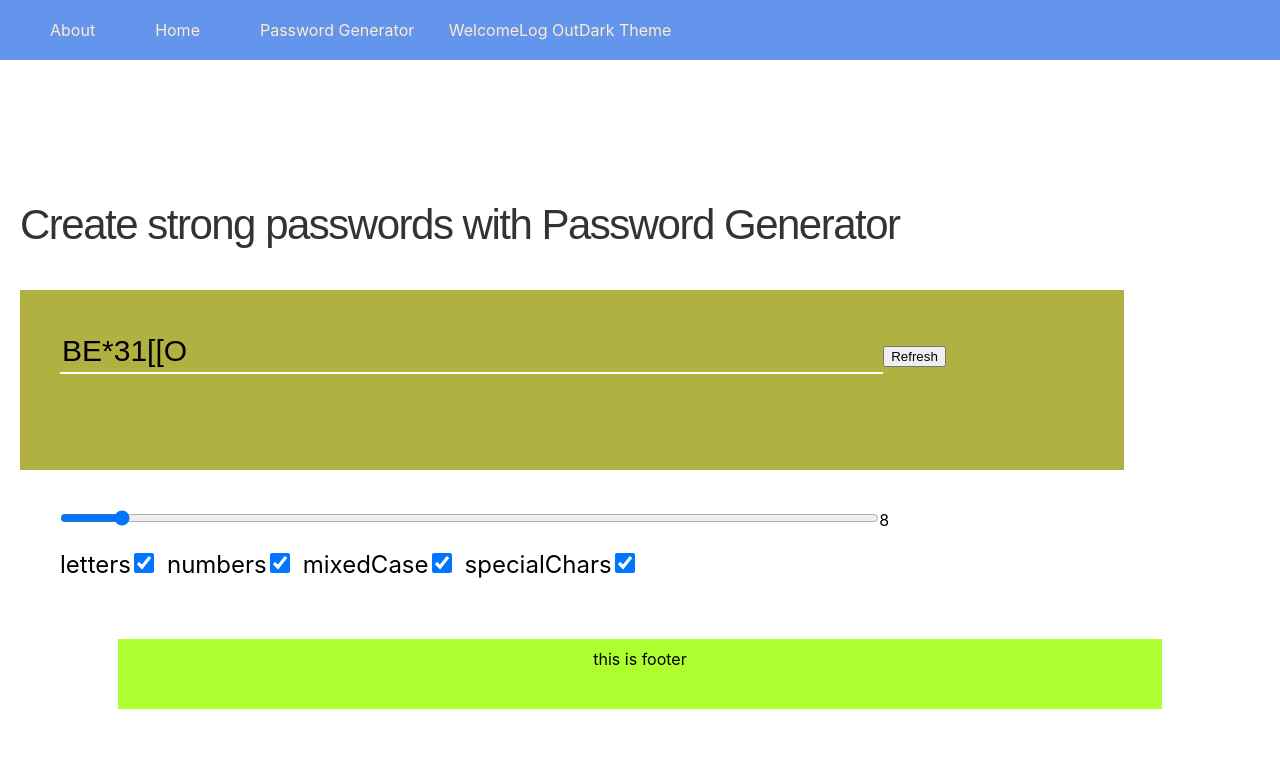
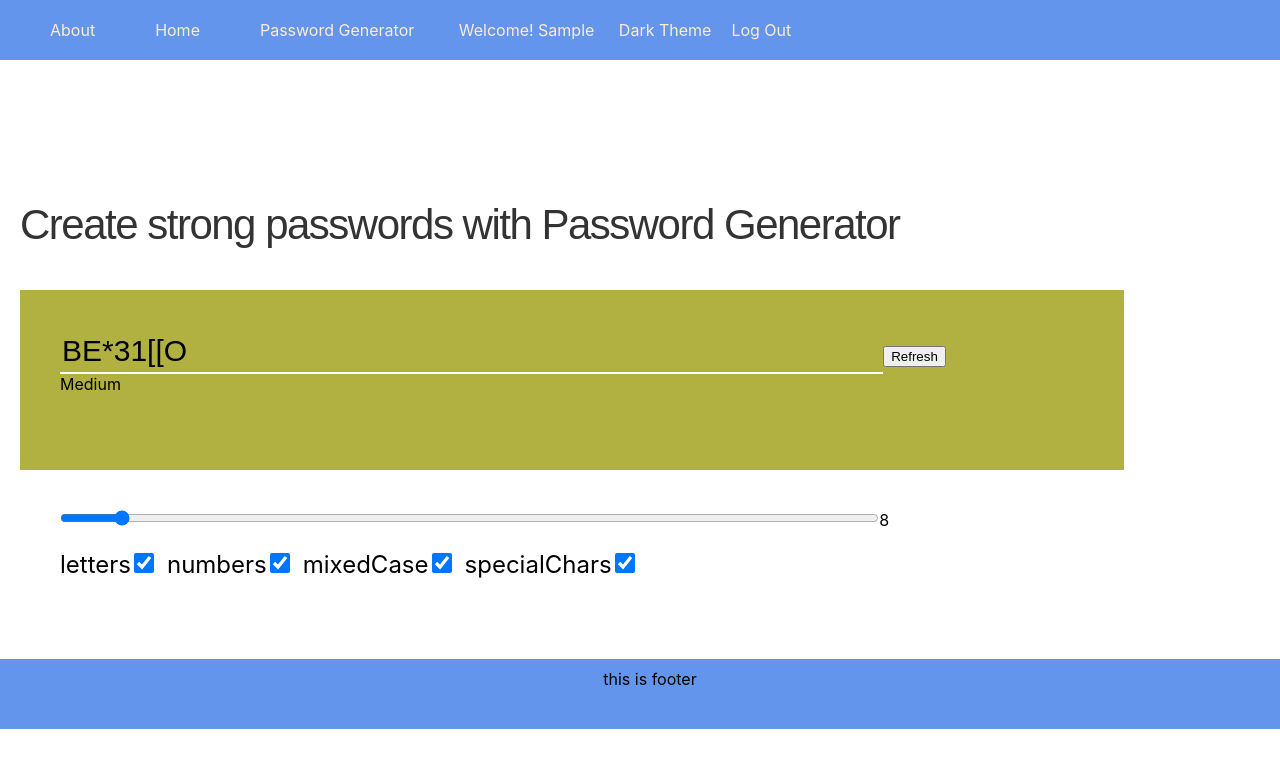
Before and after one commit to abhishekkmr031/my-portfolio, a React (Create React App) app in the folder uiportfolio/: page /pwd-gen in a window 1280 px wide. Both pictures are taken after typing "Sample", "Sample", "Sample" into the empty fields and a click on the input "Login". Shown: the top 768 px of the page. Built offline with nearby package versions, Linux system fonts and the light colour scheme.

Commit message:
password generator, video in README.md

```diff
--- a/uiportfolio/src/Footer/Footer.css
+++ b/uiportfolio/src/Footer/Footer.css
@@ -1,9 +1,9 @@
 .footer {
     position: relative;
-    background-color:greenyellow;
-    width: 80%;
+    background-color:cornflowerblue;;
+    width: 100%;
     height:50px;
     padding:10px;
-    margin: auto;
+    margin: 20px auto 0 auto;
     text-align: center;
 }
--- a/uiportfolio/src/Header/Header.js
+++ b/uiportfolio/src/Header/Header.js
@@ -7,25 +7,35 @@ function Header() {
     const {lightTheme, setLightTheme} = useTheme();
 
     function handleLogout(){
-        //console.log(userInfo);
         setLogin(!login);
     }
 
     function handleTheme(){
         setLightTheme(!lightTheme);
     }
+
+    const val = userInfo;
     return (
 
         <div className="header" >
             <Link to="/about">About</Link>
             <Link to="/home">Home</Link>
             <Link to="/pwd-gen">Password Generator </Link>
+            <span className="nav">
+                {login ? WelcomeMessage(userInfo)  : null}
 
-            { login ? <label>Welcome</label> : null}
-            <label onClick = {handleLogout}>Log Out</label>
-            <label onClick = {handleTheme}>{lightTheme ? "Dark Theme" : "Light Theme"}</label>
+                <label onClick={handleTheme}>{lightTheme ? "Dark Theme" : "Light Theme"}</label>
+                <label onClick={handleLogout}>Log Out</label>
+            </span>
         </div>
     )
 }
 
+function WelcomeMessage(userInfo){
+    console.log("from welcome message : " + userInfo);
+    return (
+        <label>Welcome! {userInfo} </label>
+    )
+}
+
 export default Header;
--- a/uiportfolio/src/Header/header.css
+++ b/uiportfolio/src/Header/header.css
@@ -14,3 +14,7 @@ a{
     text-decoration: none;
     color:blanchedalmond;
 }
+
+.nav label{
+    margin:0 10px;
+}
--- a/uiportfolio/src/PasswordGenerator/PasswordGenerator.js
+++ b/uiportfolio/src/PasswordGenerator/PasswordGenerator.js
@@ -48,6 +48,7 @@ function PasswordGenerator(){
     }
     function PwdOutput(){
         return (
+            <>
                 <div className={pwdLength.value >= 4 && pwdLength.value < 8 ? "pwd-box pwd-show-weak"
                     : pwdLength.value >= 8 && pwdLength.value <= 16 ? "pwd-box pwd-show-medium"
                         : "pwd-box pwd-show-strong"}>
@@ -57,11 +58,19 @@ function PasswordGenerator(){
                            type={"text"} value={password} readOnly={true}/>
 
                     <button onClick={handleGeneratePwd}>Refresh</button>
+                    <div>
+                        {pwdLength.value >= 4 && pwdLength.value < 8 ? "Weak"
+                            : pwdLength.value >= 8 && pwdLength.value <= 16 ? "Medium"
+                                : "Strong"}
                     </div>
+                </div>
+
+            </>
+
         )
     }
 
-    function PwdConfigSection(){
+    function PwdConfigSection() {
         return (
             <div className="pwdConfig">
                 <label>letters</label>
--- a/uiportfolio/src/PasswordGenerator/pwd.css
+++ b/uiportfolio/src/PasswordGenerator/pwd.css
@@ -5,6 +5,7 @@
     height:auto;
     margin:auto;
     padding:20px;
+    /*background-color: #675f5f;*/
 }
 
 .title{
--- a/uiportfolio/src/Utilities/Login.js
+++ b/uiportfolio/src/Utilities/Login.js
@@ -15,14 +15,19 @@ function Login() {
          const {name, value} = e.target;
 
         setUser((prev) => ({...prev, [name]: value}));
+        if(name==="firstname"){
+            setUserInfo(value);
+        }
     }
 
     function handleSubmit(e) {
         e.preventDefault();
 
         setLogin(true);
-        setUserInfo(user.firstname);
-        //console.log(login);
+        console.log("user from login " +user.firstname);
+
+        console.log( "userinfo from login " + userInfo);
+
     }
 
     return (
```
Also changed, not shown: 1 other file (tests, documents, lock files or other folders). Lines whose indentation alone changed are shown as unchanged.
